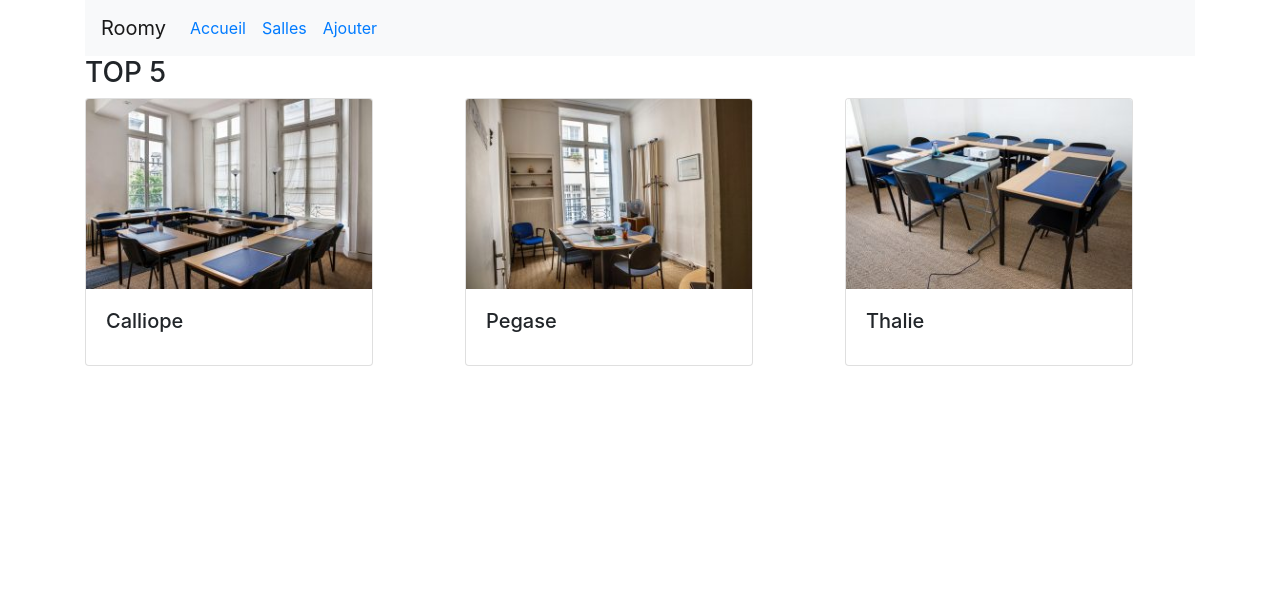
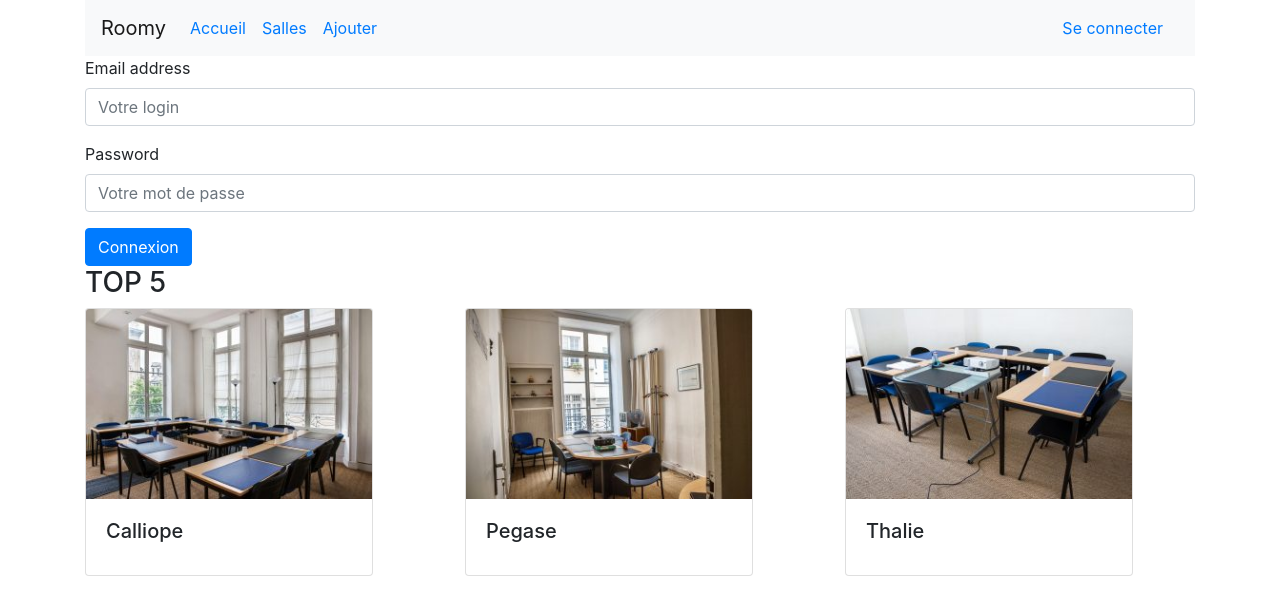
Before and after one commit to bart120/react0719, a React (Create React App) app: page /login in a window 1280 px wide. Shown: the top 614 px of the page. Built offline with nearby package versions, Linux system fonts and the light colour scheme.

Commit message:
events et props

```diff
--- a/package.json
+++ b/package.json
@@ -4,6 +4,7 @@
   "private": true,
   "dependencies": {
     "bootstrap": "^4.3.1",
+    "prop-types": "^15.7.2",
     "react": "^16.8.6",
     "react-bootstrap": "^1.0.0-beta.9",
     "react-dom": "^16.8.6",
--- a/src/components/header/index.js
+++ b/src/components/header/index.js
@@ -18,7 +18,11 @@ export default class Header extends React.Component {
                         <Nav.Link><Link to="/rooms/create">Ajouter</Link></Nav.Link>
 
                     </Nav>
-
+                </Navbar.Collapse>
+                <Navbar.Collapse className="justify-content-end">
+                    <Nav.Link><Link to="/login">Se connecter</Link></Nav.Link>
+                    <Navbar.Text>
+                    </Navbar.Text>
                 </Navbar.Collapse>
             </Navbar >
         );
--- /dev/null
+++ b/src/components/login-form/index.js
@@ -0,0 +1,47 @@
+import React from 'react';
+import PropTypes from 'prop-types';
+import Form from 'react-bootstrap/Form';
+import Button from 'react-bootstrap/Button';
+
+
+class LoginForm extends React.Component {
+    static propTypes = {
+        email: PropTypes.string.isRequired,
+        password: PropTypes.string.isRequired,
+        onSubmit: PropTypes.func.isRequired,
+        errorMessage: PropTypes.string
+    }
+
+    state = {}
+
+
+
+    render() {
+        const { email, password, onSubmit, errorMessage } = this.props;
+
+        /*const email = props.email;
+        const password = props.password;*/
+
+        return (
+            <Form onSubmit={onSubmit}>
+                <Form.Group controlId="formBasicEmail">
+                    <Form.Label>Email address</Form.Label>
+                    <Form.Control type="email" placeholder="Votre login" value={email} />
+                    <Form.Text className="text-muted">
+                        {errorMessage}
+                    </Form.Text>
+                </Form.Group>
+
+                <Form.Group controlId="formBasicPassword">
+                    <Form.Label>Password</Form.Label>
+                    <Form.Control type="password" placeholder="Votre mot de passe" value={password} />
+                </Form.Group>
+                <Button variant="primary" type="submit">
+                    Connexion
+                </Button>
+            </Form>
+        );
+    }
+}
+
+export default LoginForm;
--- a/src/config/routes.js
+++ b/src/config/routes.js
@@ -4,6 +4,7 @@ import { Route } from 'react-router-dom';
 import Home from '../pages/home';
 import CreateRoom from '../pages/rooms/create';
 import ListRoom from '../pages/rooms/list';
+import Login from '../pages/login';
 
 
 export default class Routes extends React.Component {
@@ -14,6 +15,8 @@ export default class Routes extends React.Component {
                 <Route path='/' exact component={Home} />
                 <Route path='/rooms/create' component={CreateRoom} />
                 <Route path='/rooms' exact component={ListRoom} />
+                <Route path='/login' exact component={Login} />
+
             </>
         );
     }
--- /dev/null
+++ b/src/pages/login/index.js
@@ -0,0 +1,29 @@
+import React from 'react';
+
+import LoginForm from '../../components/login-form';
+
+class Login extends React.Component {
+    state = {
+        email: '',
+        password: '',
+        message: ''
+    }
+
+    onSubmit = event => {
+        event.preventDefault();
+        this.setState({ message: 'coucou' });
+    }
+
+    render() {
+        return (
+            <LoginForm
+                email={this.state.email}
+                password={this.state.password}
+                errorMessage={this.state.message}
+                onSubmit={this.onSubmit} />
+
+        );
+    }
+}
+
+export default Login;
```
